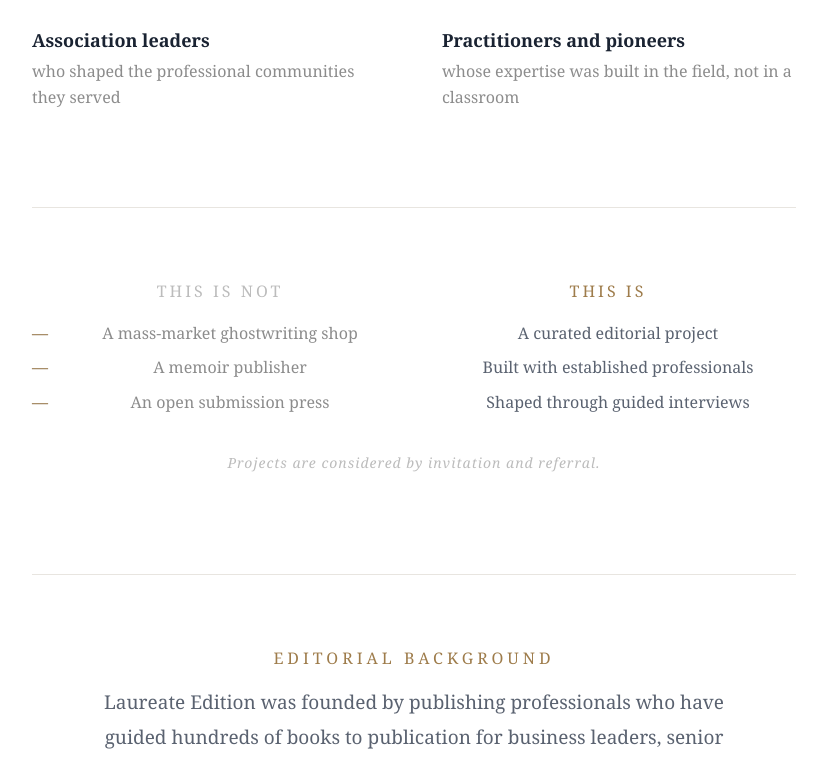
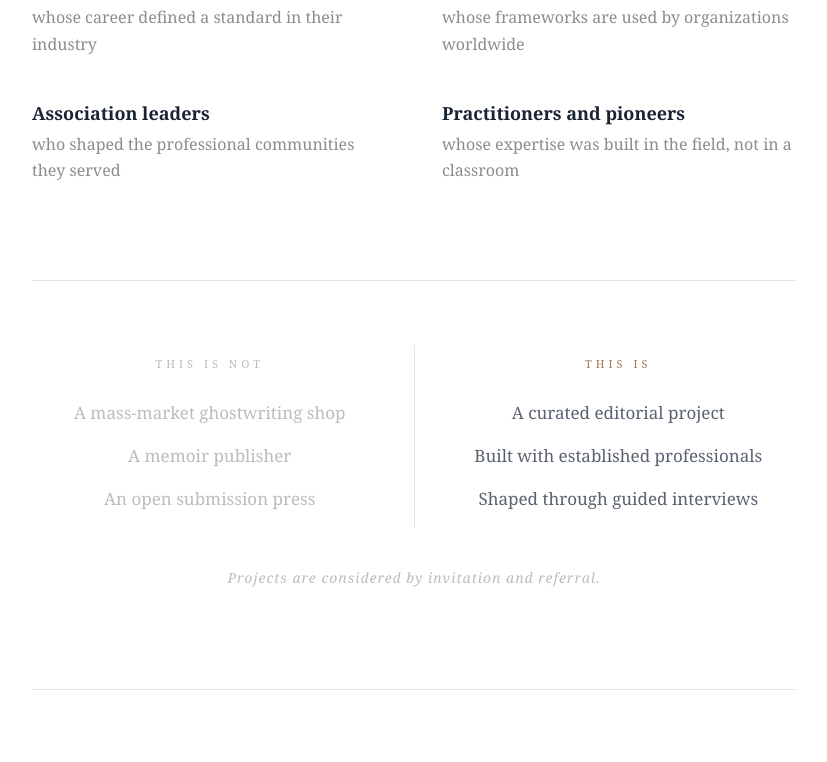
Before and after one commit to jmurray539-bit/laureate-site, a React (Vite) app: page / in a window 1280 px wide. Shown: the part 3148-3910 px from the top of the page, without its empty margins (226-1053 px from the left). Built offline with nearby package versions, Linux system fonts and the light colour scheme.

Commit message:
Clean up This Is/This Is Not section, refine Forthcoming layout

```diff
--- a/src/pages/laureate_homepage_v5.jsx
+++ b/src/pages/laureate_homepage_v5.jsx
@@ -205,14 +205,14 @@ const LaureateHomepage = () => {
         }
         .forthcoming-book {
           flex-shrink: 0;
-          width: 52%;
+          width: 60%;
           overflow: visible;
           align-self: center;
         }
         .forthcoming-text {
           flex: 1;
           padding: 20px 80px 60px 72px;
-          margin-left: -80px;
+          margin-left: -120px;
           position: relative;
           z-index: 2;
           align-self: flex-start;
@@ -424,76 +424,82 @@ const LaureateHomepage = () => {
       }}>
         <div style={{
           borderTop: "1px solid #E8E5E0",
-          paddingTop: "56px",
-          textAlign: "center",
+          paddingTop: "64px",
           ...fadeIn(1.3),
         }}>
           <div style={{
+            display: "grid",
+            gridTemplateColumns: "1fr 1px 1fr",
+            gap: "0 48px",
             maxWidth: "720px",
             margin: "0 auto",
-            display: "grid",
-            gridTemplateColumns: "1fr 1fr",
-            gap: "32px 56px",
           }}>
-            <div>
+
+            {/* THIS IS NOT */}
+            <div style={{ textAlign: "center" }}>
               <p style={{
-                fontSize: "16px",
-                letterSpacing: "3px",
+                fontSize: "11px",
+                letterSpacing: "4px",
                 textTransform: "uppercase",
                 color: "#BCBCBC",
-                marginBottom: "16px",
-                textAlign: "center",
+                marginBottom: "28px",
               }}>
                 This is not
               </p>
-              <div style={{ fontSize: "16px", color: "#8C8C8C", lineHeight: 1.9 }}>
-                <p style={{ margin: "0 0 4px", paddingLeft: "20px" }}>
-                  <span style={{ position: "absolute", left: 0, color: "#BCBCBC" }}>—</span>
-                  A mass-market ghostwriting shop
+              {[
+                "A mass-market ghostwriting shop",
+                "A memoir publisher",
+                "An open submission press",
+              ].map((item, i) => (
+                <p key={i} style={{
+                  fontSize: "17px",
+                  color: "#BCBCBC",
+                  lineHeight: 1.6,
+                  margin: "0 0 16px",
+                }}>
+                  {item}
                 </p>
-                <p style={{ margin: "0 0 4px", paddingLeft: "20px" }}>
-                  <span style={{ position: "absolute", left: 0, color: "#BCBCBC" }}>—</span>
-                  A memoir publisher
-                </p>
-                <p style={{ margin: 0, paddingLeft: "20px" }}>
-                  <span style={{ position: "absolute", left: 0, color: "#BCBCBC" }}>—</span>
-                  An open submission press
-                </p>
-              </div>
+              ))}
             </div>
-            <div>
+
+            {/* VERTICAL DIVIDER */}
+            <div style={{ background: "#E8E5E0", width: "1px" }} />
+
+            {/* THIS IS */}
+            <div style={{ textAlign: "center" }}>
               <p style={{
-                fontSize: "16px",
-                letterSpacing: "3px",
+                fontSize: "11px",
+                letterSpacing: "4px",
                 textTransform: "uppercase",
                 color: "#9E7C4B",
-                marginBottom: "16px",
-                textAlign: "center",
+                marginBottom: "28px",
               }}>
                 This is
               </p>
-              <div style={{ fontSize: "16px", color: "#5A6270", lineHeight: 1.9 }}>
-                <p style={{ margin: "0 0 4px", paddingLeft: "20px" }}>
-                  <span style={{ position: "absolute", left: 0, color: "#9E7C4B" }}>—</span>
-                  A curated editorial project
+              {[
+                "A curated editorial project",
+                "Built with established professionals",
+                "Shaped through guided interviews",
+              ].map((item, i) => (
+                <p key={i} style={{
+                  fontSize: "17px",
+                  color: "#5A6270",
+                  lineHeight: 1.6,
+                  margin: "0 0 16px",
+                }}>
+                  {item}
                 </p>
-                <p style={{ margin: "0 0 4px", paddingLeft: "20px" }}>
-                  <span style={{ position: "absolute", left: 0, color: "#9E7C4B" }}>—</span>
-                  Built with established professionals
-                </p>
-                <p style={{ margin: 0, paddingLeft: "20px" }}>
-                  <span style={{ position: "absolute", left: 0, color: "#9E7C4B" }}>—</span>
-                  Shaped through guided interviews
-                </p>
-              </div>
+              ))}
             </div>
+
           </div>
           <p style={{
             fontSize: "14px",
             color: "#BCBCBC",
-            marginTop: "36px",
+            marginTop: "40px",
             letterSpacing: "1px",
             fontStyle: "italic",
+            textAlign: "center",
           }}>
             Projects are considered by invitation and referral.
           </p>
```
